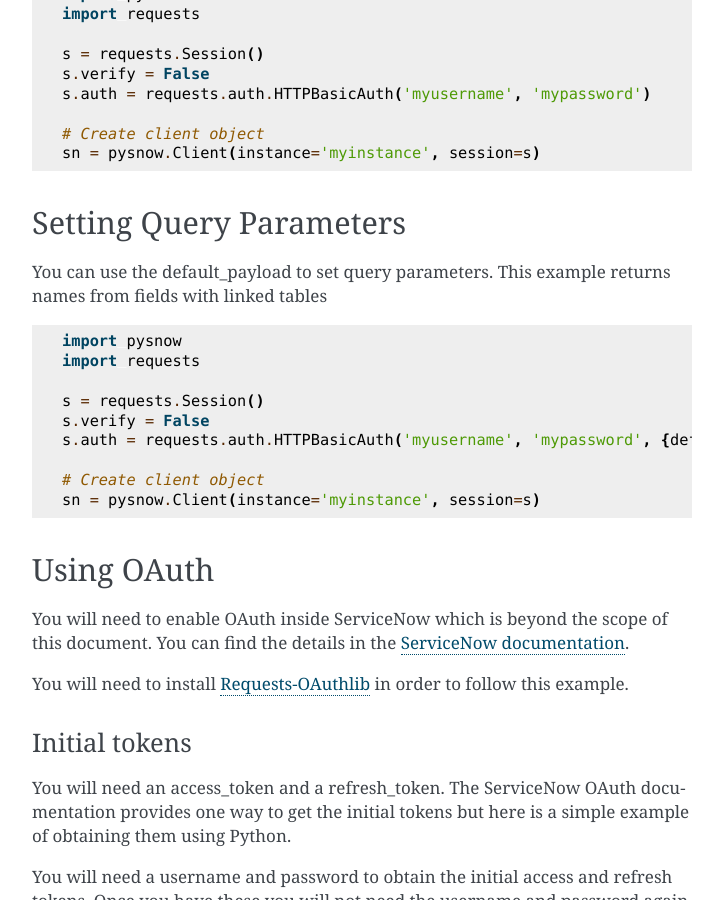
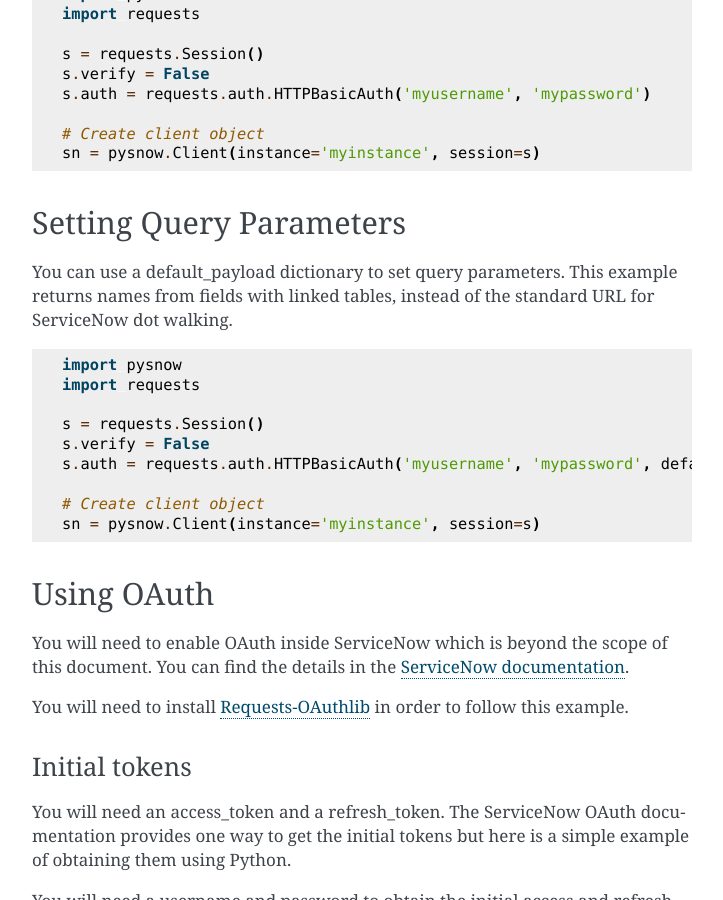
Before and after one commit to rbw/pysnow, a Sphinx documentation site: the page built from docs/usage/client.rst, in a window 1280 px wide and 900 px high, scrolled down 593 px. Shown: the whole window, without its empty margins (388-1111 px from the left). Built offline with Sphinx 7.4.7, drawn with Linux system fonts in a browser that asks for light colours.

Commit message:
Update client.rst

```diff
--- a/docs/usage/client.rst
+++ b/docs/usage/client.rst
@@ -39,7 +39,7 @@
 
 Setting Query Parameters
 ------------------------
-You can use the default_payload to set query parameters. This example returns names from fields with linked tables
+You can use a default_payload dictionary to set query parameters. This example returns names from fields with linked tables, instead of the standard URL for ServiceNow dot walking.
 
 .. code-block:: python
 
@@ -48,11 +48,10 @@
 
     s = requests.Session()
     s.verify = False
-    s.auth = requests.auth.HTTPBasicAuth('myusername', 'mypassword', {default_payload="sysparm_display_value"="true", )
+    s.auth = requests.auth.HTTPBasicAuth('myusername', 'mypassword', default_payload={"sysparm_display_value"="true"})
 
     # Create client object
     sn = pysnow.Client(instance='myinstance', session=s)
-
 
 
 Using OAuth
```
